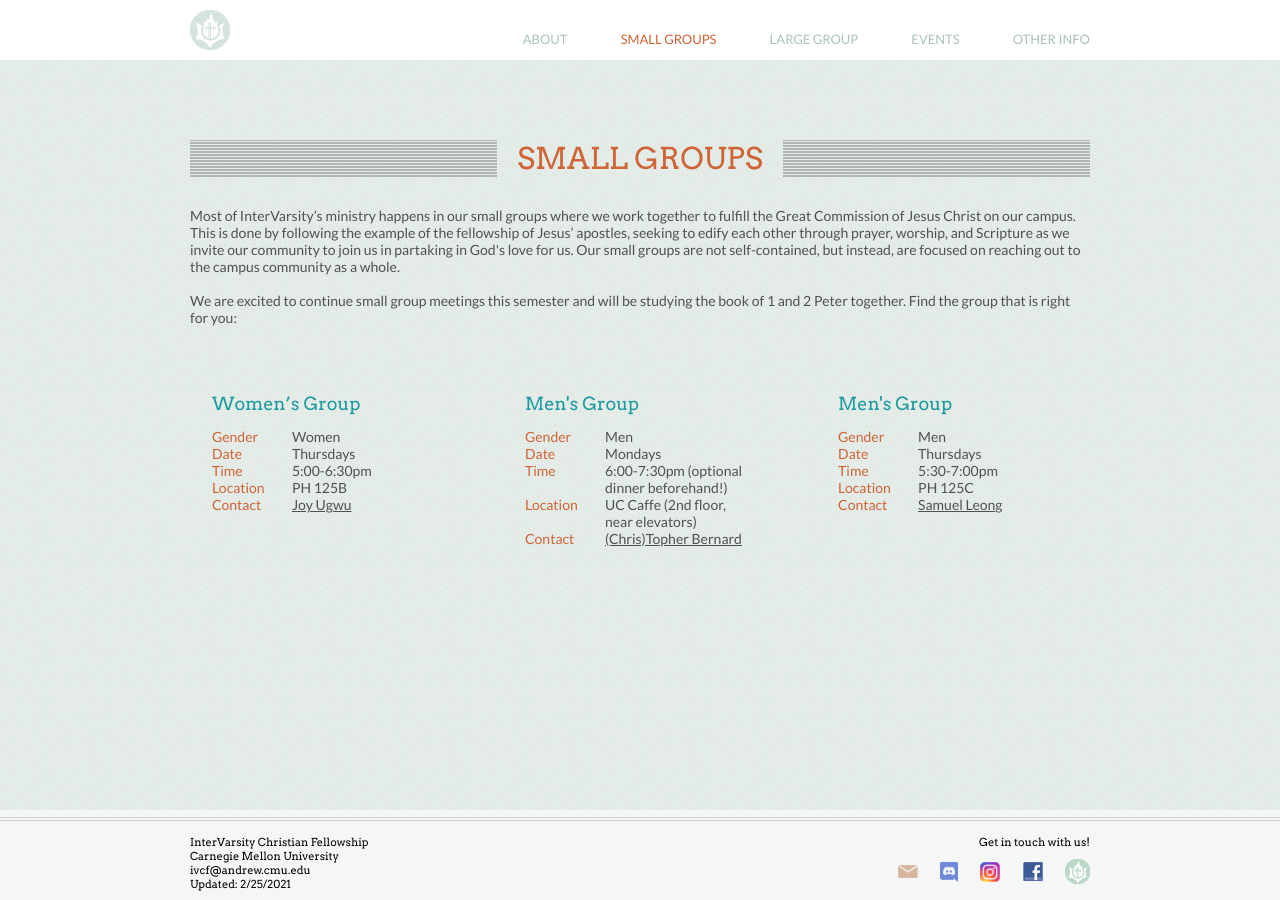
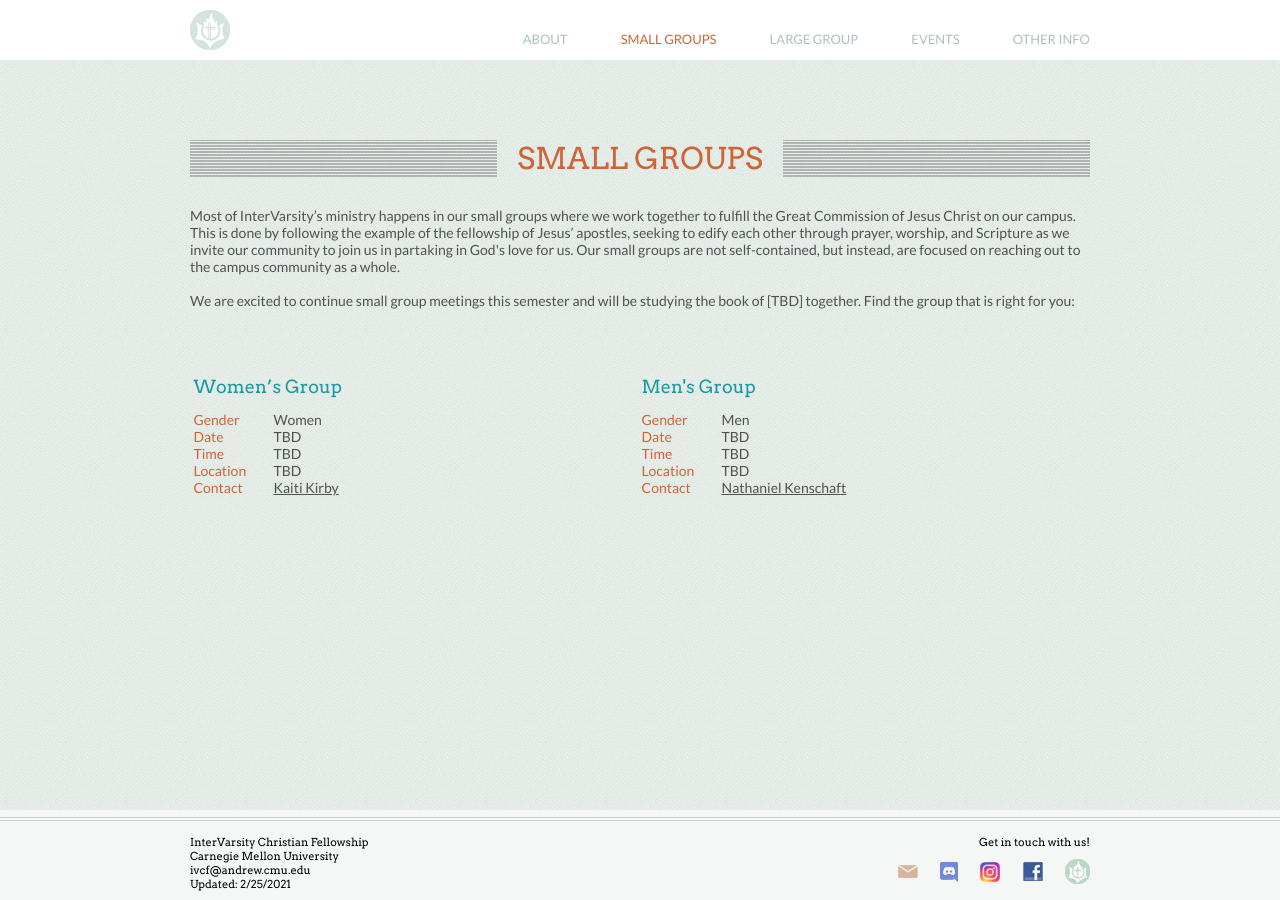
Before and after one commit to ivcf-cmu/ivcf-cmu.github.io, a Jekyll site: the page built from smallgroups.md, in a window 1280 px wide. Built offline with Jekyll 4.4.1, drawn with Linux system fonts in a browser that asks for light colours.

Commit message:
updated small group info - most is TBD

```diff
--- a/smallgroups.md
+++ b/smallgroups.md
@@ -8,64 +8,45 @@
 </p>
 <br/>
 <p>
-  We are excited to continue small group meetings this semester and will be studying the book of 1 and 2 Peter together. Find the group that is right for you:
+  We are excited to continue small group meetings this semester and will be studying the book of [TBD] together. Find the group that is right for you:
 </p>
 
 <br/>
 <div class="cogs">
-  <div class="tricolumn">
+  <div class="halfcolumn">
     <div class="smallgroup">
       <h2>Women’s Group</h2>
       <dl>
         <dt>Gender</dt>
         <dd>Women</dd>
         <dt>Date</dt>
-        <dd>Thursdays</dd>
+        <dd>TBD</dd>
         <dt>Time</dt>
-        <dd>5:00-6:30pm</dd>
+        <dd>TBD</dd>
         <dt>Location</dt>
-        <dd>PH 125B</dd>
+        <dd>TBD</dd>
         <dt>Contact</dt>
         <dd>
-          <a href="mailto:jugwu@andrew.cmu.edu" target="_blank">Joy Ugwu</a>
+          <a href="mailto:kaitlink@andrew.cmu.edu" target="_blank">Kaiti Kirby</a>
         </dd>
       </dl>
     </div>
   </div>
-  <div class="tricolumn">
+  <div class="halfcolumn">
     <div class="smallgroup">
       <h2>Men's Group</h2>
       <dl>
         <dt>Gender</dt>
         <dd>Men</dd>
         <dt>Date</dt>
-        <dd>Mondays</dd>
+        <dd>TBD</dd>
         <dt>Time</dt>
-        <dd>6:00-7:30pm (optional dinner beforehand!)</dd>
+        <dd>TBD</dd>
         <dt>Location</dt>
-        <dd>UC Caffe (2nd floor, near elevators)</dd>
+        <dd>TBD</dd>
         <dt>Contact</dt>
         <dd>
-          <a href="mailto:cabernar@andrew.cmu.edu" target="_blank">(Chris)Topher Bernard</a>
-        </dd>
-      </dl>
-    </div>
-  </div>
-  <div class="tricolumn">
-    <div class="smallgroup">
-      <h2>Men's Group</h2>
-      <dl>
-        <dt>Gender</dt>
-        <dd>Men</dd>
-        <dt>Date</dt>
-        <dd>Thursdays</dd>
-        <dt>Time</dt>
-        <dd>5:30-7:00pm</dd>
-        <dt>Location</dt>
-        <dd>PH 125C</dd>
-        <dt>Contact</dt>
-        <dd>
-          <a href="mailto:scleong@andrew.cmu.edu" target="_blank">Samuel Leong</a>
+          <a href="mailto:nkenscha@andrew.cmu.edu" target="_blank">Nathaniel Kenschaft</a>
         </dd>
       </dl>
     </div>
```
